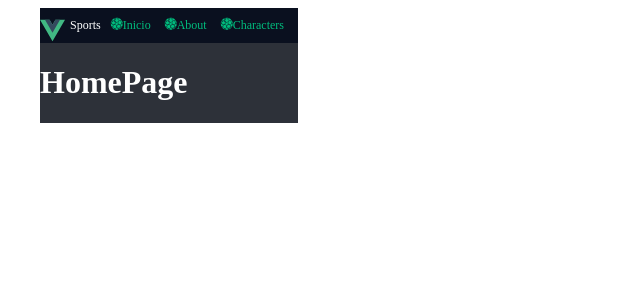
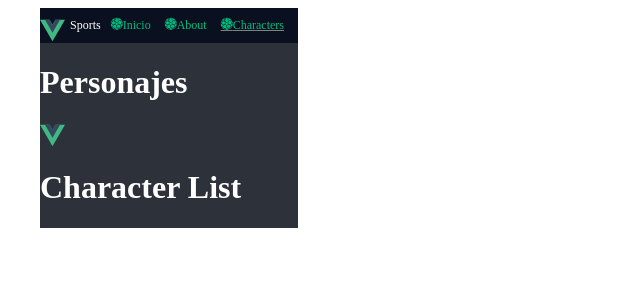
Before and after one commit to jsantamv/vuejs-avanzado, a Vue app in the folder 01-breakingBad/: page /characters/list in a window 1280 px wide. Before the commit this address led to /. Shown: the top 300 px of the page, without its empty margins (0-640 px from the left). Built offline with nearby package versions, Linux system fonts and the light colour scheme.

Commit message:
update yarn

```diff
--- a/01-breakingBad/src/characters/layout/CharacterLayout.vue
+++ b/01-breakingBad/src/characters/layout/CharacterLayout.vue
@@ -1,13 +1,20 @@
 
 <script setup lang="ts">
+import NavBar from '@/shared/components/NavBar.vue';
+import { RouterView } from 'vue-router';
 
 </script>
 <template>
     <div>
-        <h1>character layout</h1>
+        <h1>Personajes</h1>
+
+        <!-- NavBar -->
+        <NavBar/>
+
+
+        <!-- RouterView + suspense -->
+        <RouterView />
     </div>
 </template>
 
-<style scoped>
-
-</style>
+<style scoped></style>
--- a/01-breakingBad/src/characters/router/index.ts
+++ b/01-breakingBad/src/characters/router/index.ts
@@ -2,13 +2,13 @@ import type { RouteRecordRaw } from 'vue-router';
 
 import CharacterLayout from '@/characters/layout/CharacterLayout.vue';
 import CharacterId from '@/characters/pages/CharacterId.vue';
-// import CharacterList from '../pages/CharacterList.vue';
-// import CharacterSearch from '../pages/CharacterSearch.vue';
+import CharacterList from '@/characters/pages/CharaterList.vue';
+import CharacterSearch from '@/characters/pages/CharacterSearch.vue';
 
 
 export const characterRoute: RouteRecordRaw = {
     path: '/characters',
-    redirect: '/characters/list',
+    redirect: '/characters/list', //esto para defenir la ruta por default
     component: CharacterLayout,
     children: [
         {
@@ -17,17 +17,17 @@ export const characterRoute: RouteRecordRaw = {
             props: { title: 'Por Id', visible: false, },
             component: CharacterId,
         },
-        // {
-        //     path: 'list',
-        //     name: 'character-list',
-        //     props: { title: 'Lista', visible: true, },
-        //     component: CharacterList,
-        // },
-        // {
-        //     path: 'search',
-        //     name: 'character-search',
-        //     props: { title: 'Búsqueda', visible: true, },
-        //     component: CharacterSearch,
-        // },
+        {
+            path: 'list',
+            name: 'character-list',
+            props: { title: 'Lista', visible: true, },
+            component: CharacterList,
+        },
+        {
+            path: 'search',
+            name: 'character-search',
+            props: { title: 'Búsqueda', visible: true, },
+            component: CharacterSearch,
+        },
     ]
 }
--- a/01-breakingBad/src/router/index.ts
+++ b/01-breakingBad/src/router/index.ts
@@ -13,11 +13,11 @@ const router = createRouter({
         { path: '/about', name: 'about', component: AboutPage },
 
         // Characters
-        // {
-        //     ...characterRoute,
-        //     path: '/characters'
-        // },
-        // characterRouts
+        {
+            ...characterRoute,
+            path: '/characters'
+        },
+        //characterRoute,
         {
             path: '/characters',
             name: 'characters',
--- a/01-breakingBad/src/router/link-routes.ts
+++ b/01-breakingBad/src/router/link-routes.ts
@@ -4,7 +4,6 @@ export interface RouterLink {
     title: string;
 }
 
-
 export const routeLinks: RouterLink[]  = [
     { path: '/', name: 'home', title: 'Inicio' },
     { path: '/about', name: 'about', title: 'About' },
```
Also changed, not shown: 01-breakingBad/src/shared/components/NavBar.vue (+7 -3 lines), 01-breakingBad/src/characters/pages/CharacterSearch.vue (renamed from 01-breakingBad/src/characters/pages/CharaterSearch.vue).
